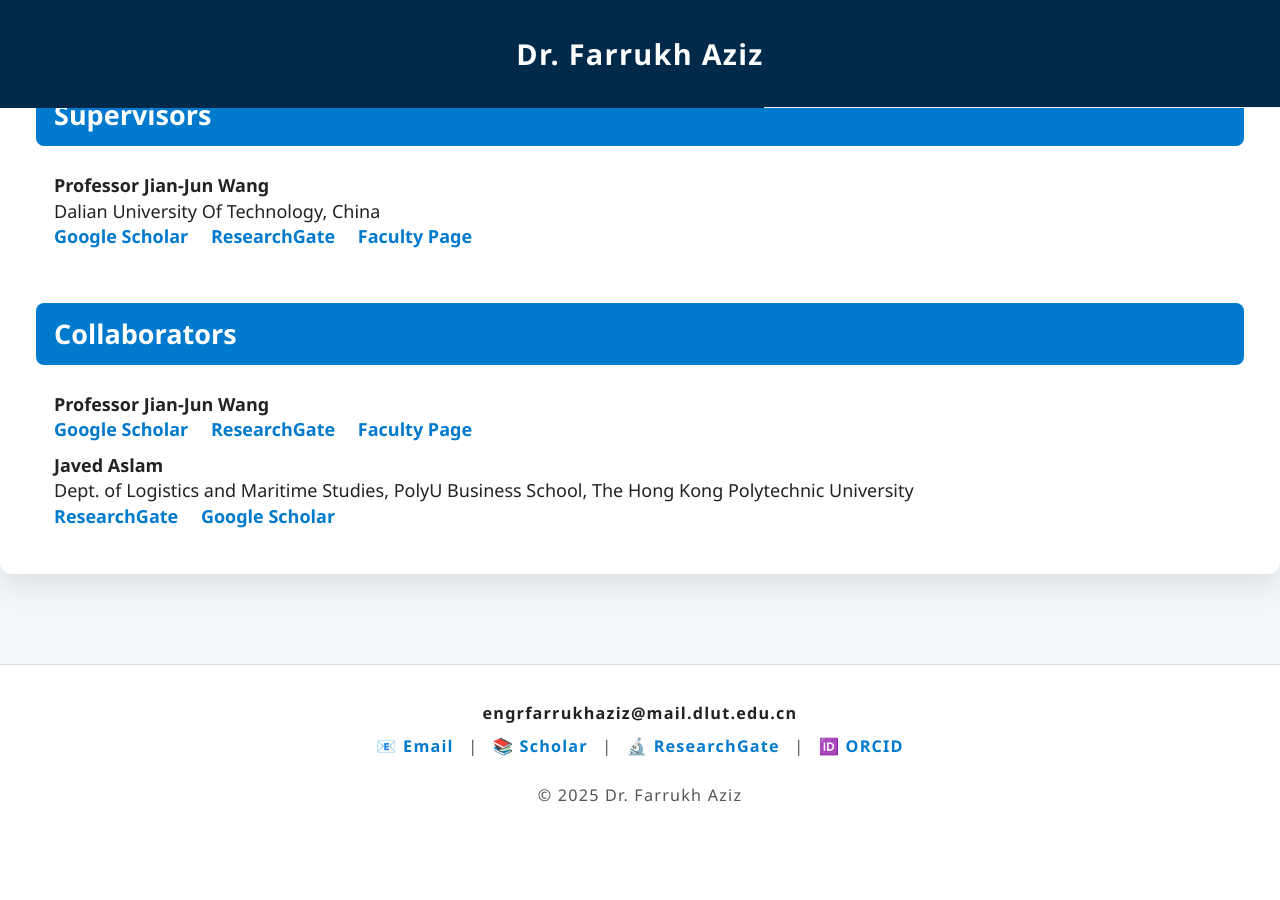
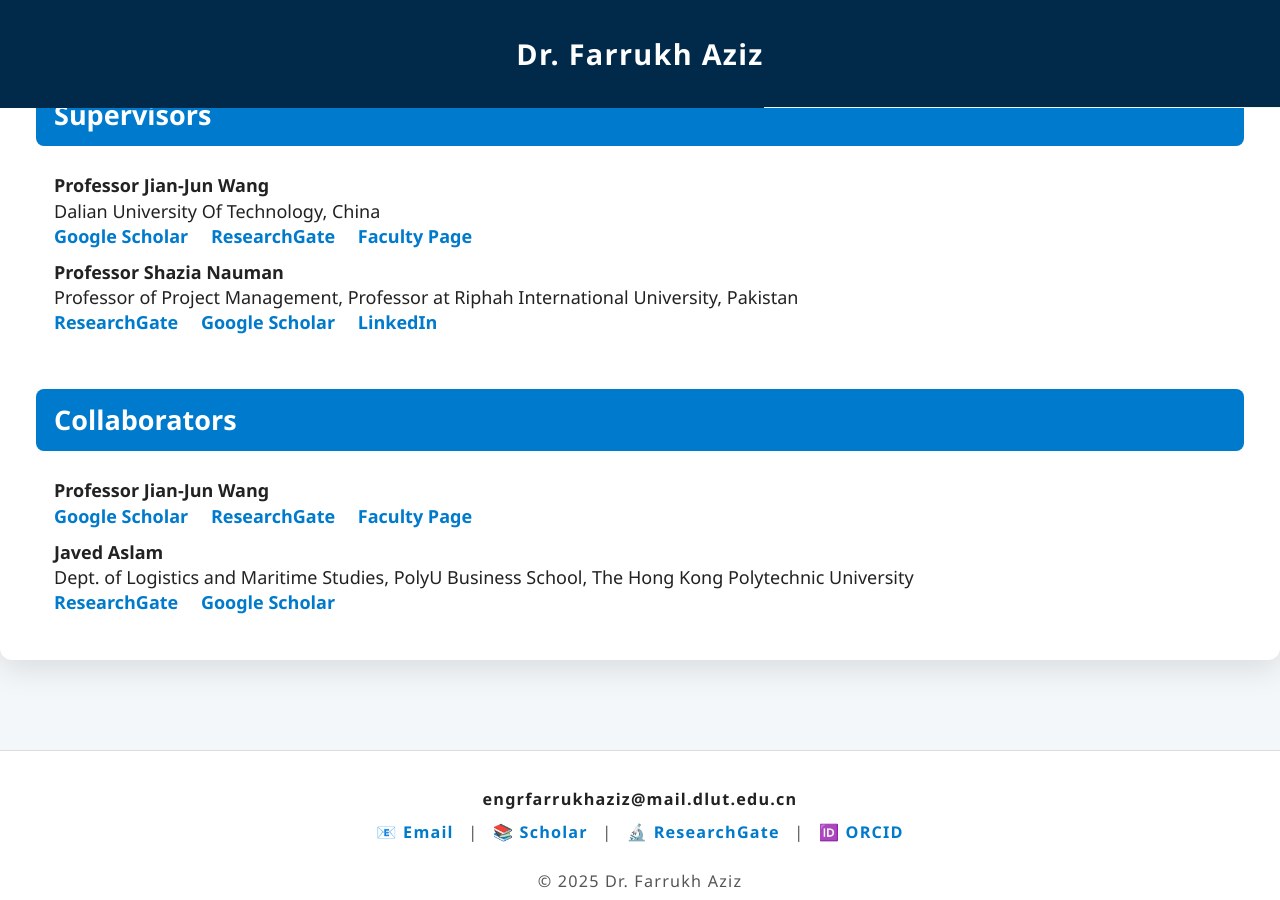
Before and after one commit to engrfarrukhaziz/engrfarrukhaziz.github.io, a Jekyll site: the page built from _pages/about.md, in a window 1280 px wide and 900 px high, scrolled down 666 px. Built offline with Jekyll 4.4.1, drawn with Linux system fonts in a browser that asks for light colours; before the commit the page ends 1491 px from its top, so only the background shows below that.

Commit message:
Update default.html

```diff
--- a/_layouts/default.html
+++ b/_layouts/default.html
@@ -246,6 +246,7 @@ layout: compress
 
       <!-- Supervisors Section -->
       <div class="section-heading">Supervisors</div>
+
       <div class="person-info">
         <div class="person-name">Professor Jian-Jun Wang</div>
         <div>Dalian University Of Technology, China</div>
@@ -253,6 +254,16 @@ layout: compress
           <a href="https://scholar.google.com/citations?user=emCIT3sAAAAJ&hl=en" target="_blank" rel="noopener noreferrer">Google Scholar</a>
           <a href="https://www.researchgate.net/profile/Jian-Jun-Wang-2" target="_blank" rel="noopener noreferrer">ResearchGate</a>
           <a href="https://faculty.dlut.edu.cn/leowang/en/index.htm" target="_blank" rel="noopener noreferrer">Faculty Page</a>
+        </div>
+      </div>
+
+      <div class="person-info">
+        <div class="person-name">Professor Shazia Nauman</div>
+        <div>Professor of Project Management, Professor at Riphah International University, Pakistan</div>
+        <div>
+          <a href="https://www.researchgate.net/profile/Shazia-Nauman-2" target="_blank" rel="noopener noreferrer">ResearchGate</a>
+          <a href="https://scholar.google.com/citations?user=PMGBQU8AAAAJ&hl=en" target="_blank" rel="noopener noreferrer">Google Scholar</a>
+          <a href="https://pk.linkedin.com/in/shaznaum" target="_blank" rel="noopener noreferrer">LinkedIn</a>
         </div>
       </div>
 
```
Lines whose indentation alone changed are shown as unchanged.
